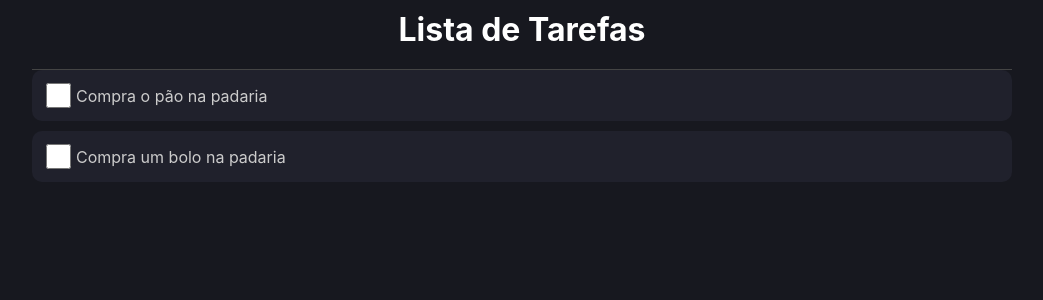
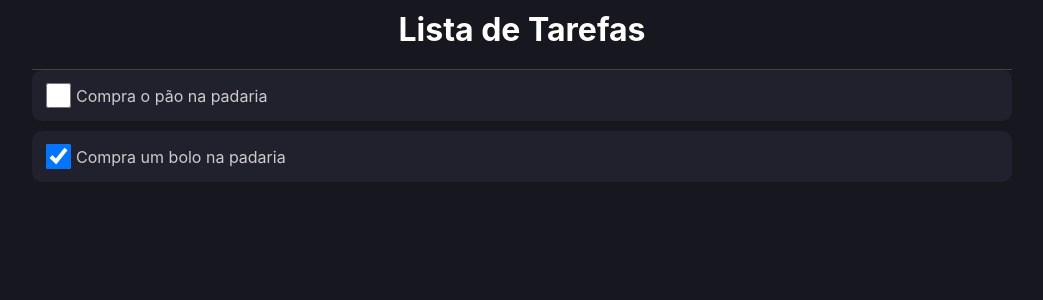
Before and after one commit to jamangueira7/to-do-list-react-, a React (Create React App) app: page / in a window 1280 px wide. Shown: the top 300 px of the page, without its empty margins (118-1161 px from the left). Built offline with nearby package versions, Linux system fonts and the light colour scheme.

Commit message:
funcionalidade de marcar e desmarcar

```diff
--- a/src/components/ListItem/index.tsx
+++ b/src/components/ListItem/index.tsx
@@ -1,3 +1,4 @@
+import { useState } from 'react';
 import * as Component from './styles';
 import { Item } from '../../types/Item';
 
@@ -6,9 +7,15 @@ type Props = {
 }
 
 export const ListItem = ({ item }: Props) => {
+    const [isChecked, setIsChecked] = useState(item.done);
+
     return (
         <Component.Container>
-            <input type="checkbox" />
+            <input
+                type="checkbox"
+                checked={isChecked}
+                onChange={e => setIsChecked(e.target.checked)}
+            />
             <label>{item.name}</label>
         </Component.Container>
     );
```
